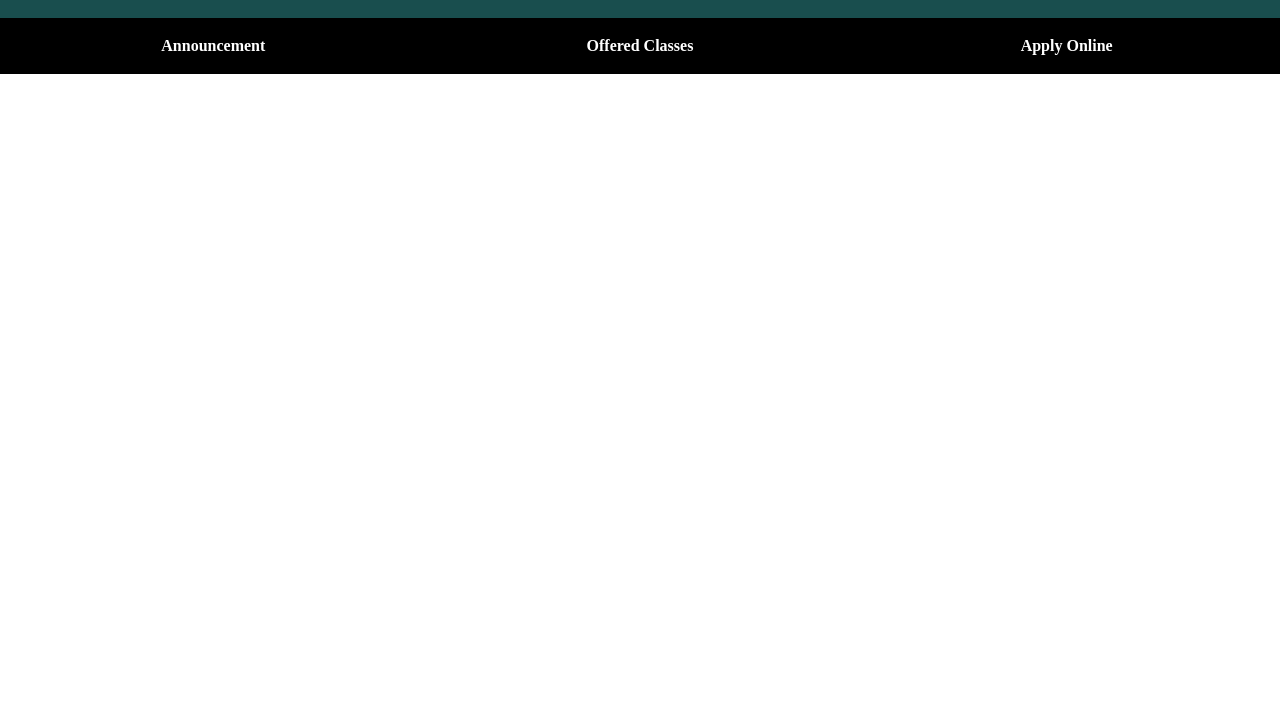
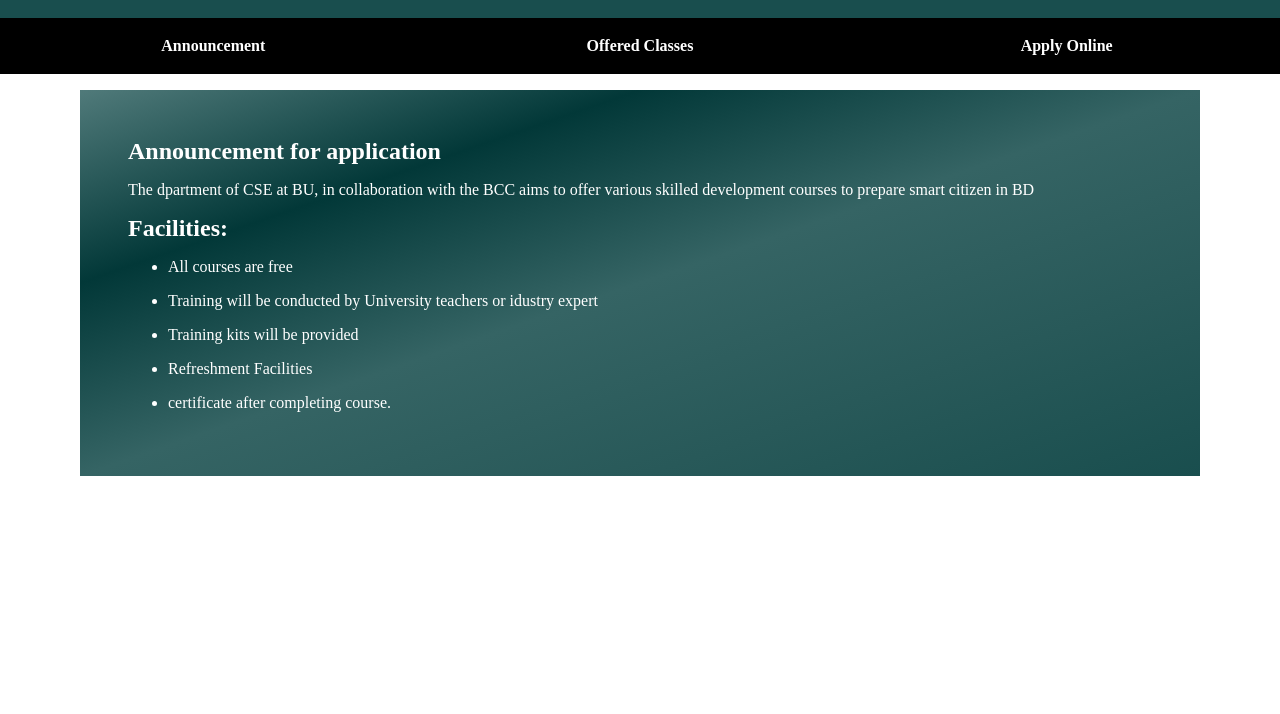
Before and after one commit to Abdullah-Al-Ovi/web_eng_lab_test, a plain HTML site: page index.html in a window 1280 px wide. Shown: the part 86-800 px from the top of the page. Drawn offline with Linux system fonts and the light colour scheme.

Commit message:
Added announcement

```diff
--- a/index.html
+++ b/index.html
@@ -16,9 +16,33 @@
         <h1 style="color: white;text-align: center;">EDGE: CSEBU Digital Skills Training Program</h1>
     </header>
     <nav >
-        <div><a href="">Announcement</a></div>
-        <div><a href="">Offered Classes</a></div>
-        <div><a href="">Apply Online</a></div>
+        <div><a href="index.html">Announcement</a></div>
+        <div><a href="courses.html">Offered Classes</a></div>
+        <div><a href="apply.html">Apply Online</a></div>
     </nav>
+    <section class="announcement">
+        <div>
+            <h1>Announcement for application</h1>
+            <p>The dpartment of CSE at BU, in collaboration with the BCC aims to offer various skilled development courses to prepare smart citizen in BD</p>
+            <h1>Facilities:</h1>
+            <ul>
+                <li>
+                    <p>All courses are free</p>
+                </li>
+                <li>
+                    <p>Training will be conducted by University teachers or idustry expert</p>
+                </li>
+                <li>
+                    <p>Training kits will be provided</p>
+                </li>
+                <li>
+                    <p>Refreshment Facilities</p>
+                </li>
+                <li>
+                    <p>certificate after completing course.</p>
+                </li>
+            </ul>
+        </div>
+    </section>
 </body>
 </html>
--- a/style.css
+++ b/style.css
@@ -20,3 +20,15 @@ nav div:hover{
 nav div:hover a{
     color: black;
 }
+section{
+    width: 80%;
+    margin-top: 1rem;
+    margin-left: auto;
+    margin-right: auto;
+    padding: 3rem 3rem;
+    background-image: linear-gradient(to right bottom, #507a7a, #023838, #356464, #285959, #194e4e);
+    color: white;
+}
+section>ul,p,h1{
+    margin-bottom: 1rem;
+}
```
Also changed, not shown: apply.html (added, +19 -0 lines), courses.html (added, +19 -0 lines).
